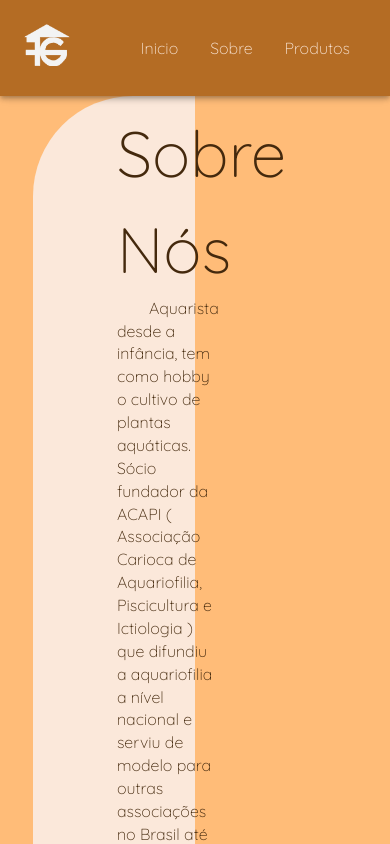
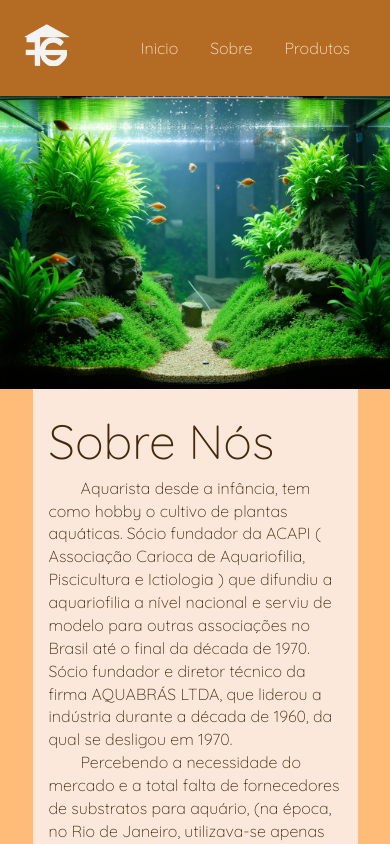
Before and after one commit to PedroVillafuerte/FrancoGagnorShop, a React (Vite) app: page /about in a window 390 px wide. Shown: the top 844 px of the page. Built offline with nearby package versions, Linux system fonts and the light colour scheme.

Commit message:
Mobile About

```diff
--- a/src/pages/About/About.tsx
+++ b/src/pages/About/About.tsx
@@ -10,29 +10,48 @@ const Contact = () => {
     alignItems: 'center',
   }))
 
-  const StyledImg = styled('img')(() => ({
-    height: '90vh',
+  const StyledImg = styled('img')(({ theme }) => ({
     objectFit: 'cover',
-    width: '100%',
+    [theme.breakpoints.down('md')]: {
+      minWidth:'100vw'
+    },
+    [theme.breakpoints.up('md')]: {
+      width: '100%',
+      height: '90vh',
+
+    },
   }))
 
   const StyledTitle = styled('div')(({ theme }) => ({
     fontSize: '4rem',
     width: '100%',
     color: theme.palette.secondary.contrastText,
+    [theme.breakpoints.down('md')]: {
+      fontSize: '3rem',
+    },
   }))
 
   const StyledText = styled(Grid2)(({ theme }) => ({
-    padding: '1vh 5vh 1vh 10vh',
     backgroundColor: theme.palette.primary.contrastText,
-    borderTopLeftRadius: '100px',
-    borderBottomLeftRadius: '100px',
+    [theme.breakpoints.down('md')]: {
+      borderBottomLeftRadius: '50px',
+      borderBottomRightRadius: '50px',
+      padding: '1rem',
+      marginBottom:'1rem',
+      minHeight:'110vh',
+    },
+    [theme.breakpoints.up('md')]: {
+      minHeight:'75vh',
+      borderBottomLeftRadius: '90px',
+      borderTopLeftRadius: '90px',
+      padding: '2rem',
+    },
   }))
 
   return (
     <StyledAbout>
-      <Grid2 container display={'flex'} alignItems={'center'} justifyContent={'right'}>
-        <StyledText size={5} display={'flex'} flexDirection={'column'} justifyContent={'space-around'}>
+      <Grid2 container display={'flex'} flexDirection={{xs:'column-reverse', md:'row'}} alignItems={'center'} justifyContent={'right'}>
+        <StyledText size={{ xs: 10, md: 5 }} display={'flex'} flexDirection={'column'} justifyContent={'space-around'}>
           <StyledTitle>Sobre Nós</StyledTitle>
           <Typography variant='body2' color="secondary.contrastText" textAlign={'left'} width={'fit-content'}>
             Aquarista desde a infância, tem como hobby o cultivo de plantas aquáticas. Sócio fundador da ACAPI ( Associação Carioca de Aquariofilia, Piscicultura e Ictiologia ) que
@@ -51,7 +70,7 @@ const Contact = () => {
             sem sofisticação desnecessária mas por um preço honesto.
           </Typography>
         </StyledText>
-        <Grid2 size={6} display={'flex'}>
+        <Grid2 size={{ xs: 12, md: 5 }} display={'flex'}>
           <StyledImg src={PlaceHolder} />
         </Grid2>
       </Grid2>
```
Also changed, not shown: 1 other file (tests, documents, lock files or other folders).
